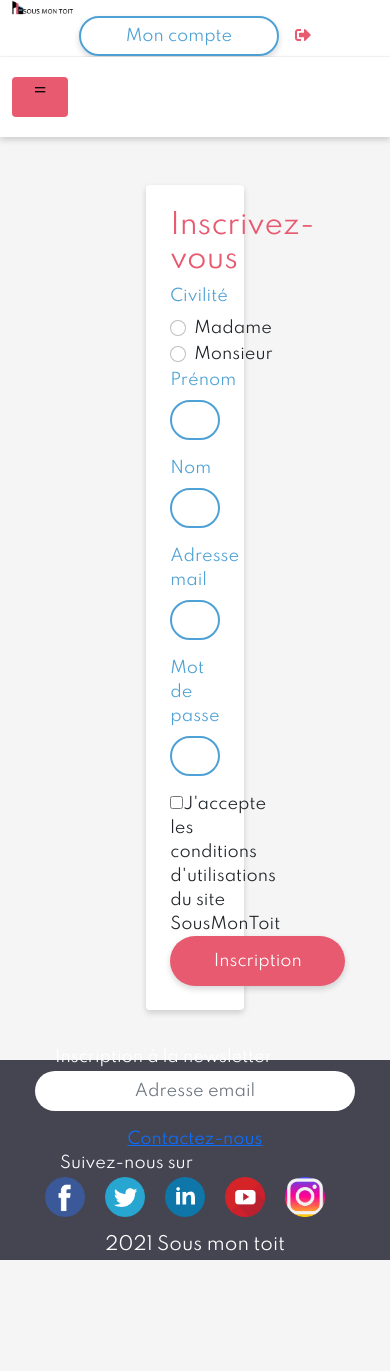
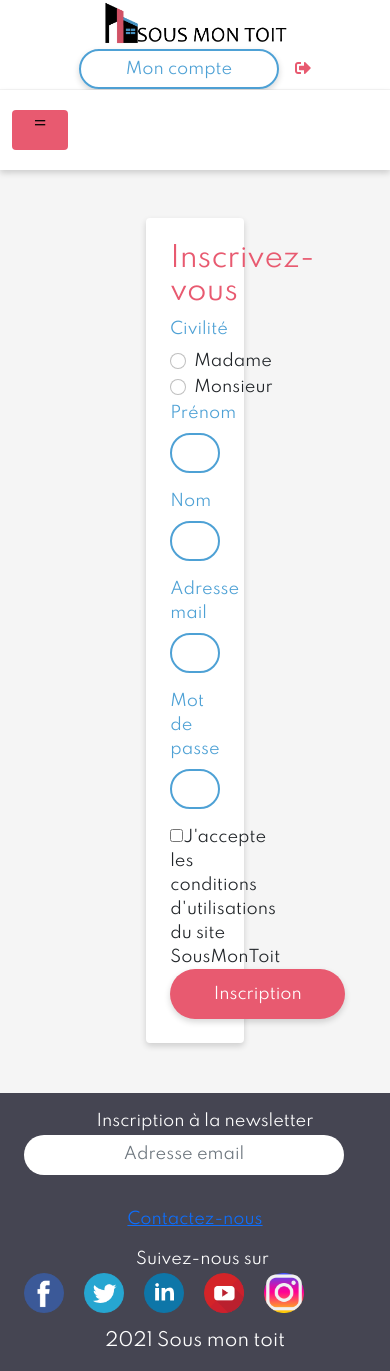
Before and after one commit to kevinmilet/sous_mon_toit-WEB, a React (Create React App) app: page /inscription in a window 390 px wide. Before the commit the page ends 1275 px from the top, so only its background shows below. Built offline with nearby package versions, Linux system fonts and the light colour scheme; no server answers.

Commit message:
responsive search/footer/estatesrnd/topBar/estattesCard

```diff
--- a/src/components/Estate/EstateCard.jsx
+++ b/src/components/Estate/EstateCard.jsx
@@ -11,8 +11,8 @@ import defaultCover from '../../assets/img/estate_default.jpg';
 import {Link} from "react-router-dom"
 
 const Card = styled.div`
-    width: 18em;
-    height: 375px;
+    // width: 18em;
+    // height: 375px;
 `
 
 const CardBody = styled.p`
@@ -50,9 +50,9 @@ const EstateCard = ({estateData}) => {
         loading ? <Loader/> :
 
             estateData.map((item) => {
-                return (<div className='col-sm-12 col-md-4 col-lg-4'>
-                    <Link className='text-decoration-none' to={`/detail-biens/${item.id}`} key={item.id}>
-                        <Card className="my-3 card shadow-sm text-center">
+                return (<div className='col-sm-12 col-md-4 col-lg-4 justify-content-center'>
+                    <Link className='text-decoration-none ' to={`/detail-biens/${item.id}`} key={item.id}>
+                        <Card className="my-3 col-sm-8 m-auto card shadow-sm text-center">
                             <img src={estateCover} alt="" className="card-img-top img-fluid" height="200px"/>
                             <CardBody>
                                 <div className="card-body">
--- a/src/components/Estate/EstatesRnd.jsx
+++ b/src/components/Estate/EstatesRnd.jsx
@@ -7,7 +7,7 @@ import EstateCard from "./EstateCard";
 import {Context} from "../../utils/context/Context";
 
 const CardContainer = styled.div`
-    margin: 25px
+    margin: 50px
 `
 
 const EstatesRnd = () => {
@@ -29,9 +29,9 @@ const EstatesRnd = () => {
 
         loading ? <Loader/> :
 
-            <CardContainer className="d-flex flex-row flex-md-row justify-content-evenly">
-                <div className="row">
-                    <EstateCard estateData={estateData}/>
+            <CardContainer className="d-flex flex-row justify-content-evenly">
+                <div className="row ">
+                    <EstateCard  estateData={estateData}/>
                 </div>
             </CardContainer>
     );
--- a/src/components/Footer/Footer.jsx
+++ b/src/components/Footer/Footer.jsx
@@ -8,7 +8,7 @@ const FooterContainer = styled.footer`
     display: flex;
     margin-top: 50px;
     width: 100%;
-    height: 200px;
+    // height: 200px;
     flex-direction: column;
     justify-content: center;
     background-color: ${colors.primary};
@@ -17,7 +17,7 @@ const RowFooter = styled.div`
     margin: 0 auto;
 `
 const SocialsCol = styled.div`
-    margin: 0 auto;
+    // margin: 0 auto;
 `
 const Copyright = styled.p`
     color: ${colors.backgroundPrimary};
@@ -31,16 +31,16 @@ const Footer = () => {
         <FooterContainer className="bottom-0">
             <div className="container-fluid ">
                 <RowFooter className="row">
-                    <div className="col-12 col-md-4 d-flex justify-content-center">
+                    <div className="col-12 col-md-4 d-md-flex mt-3 text-center justify-content-center">
                         <NewsLetter/>
 
                     </div>
-                    <div className="col-12 col-md-4 d-flex justify-content-center">
+                    <div className="col-12 col-md-4 d-md-flex mt-3 text-center justify-content-center">
                         <a href="/contact">Contactez-nous</a>
                     </div>
 
-                    <SocialsCol className="col-12 col-md-4 d-flex justify-content-center">
-                        <Socials className="socials"/>
+                    <SocialsCol className="col-12 col-md-4  d-md-flex mt-3 text-center justify-content-center">
+                        <Socials className="socials mx-auto "/>
                     </SocialsCol>
                     <Copyright>2021 Sous mon toit</Copyright>
                 </RowFooter>
--- a/src/components/SearchBar/SearchBar.jsx
+++ b/src/components/SearchBar/SearchBar.jsx
@@ -183,11 +183,13 @@ const SearchBar = (props) => {
         })
     },[cityQuery, formik.values.city])
 
+
     return (
         <form className="container-fluid" onSubmit={formik.handleSubmit}>
-            <SearchContainer className="row col-10 justify-content-center">
-                <div className=" col-md-3">
+            <SearchContainer className="row col-10 col-md-11  justify-content-center">
+                <div className="col-md-5 col-lg-3">
                     <Sector type="text"
+
                             placeholder="Secteur recherché"
                             name="city"
                             id="city"
@@ -197,20 +199,20 @@ const SearchBar = (props) => {
                             // onKeyUp={setCityQuery(this.values.bind(this))}
                     />
                 </div>
-                <SelectDiv className="  col-md-3">
+                <SelectDiv className="  col-md-5 col-lg-3">
                     <Select name="id_estate_type"
                             id="id_estate_type"
-                            className="form-select text-center"
+                            className="form-select "
                             value={formik.values.id_estate_type}
                             onChange={formik.handleChange}
                             onBlur={formik.handleBlur}
                     >
-                        <Option className="text-center" value="">Type de bien</Option>
+                        <Option className="text-center " value="">Type de bien</Option>
                         {!loading && estatesTypes.map(item => (
                             <Option value={item.id} key={item.id}>{item.estate_type_name}</Option>))}
                     </Select>
                 </SelectDiv>
-                <SelectDiv className="col-12 col-md-3">
+                <SelectDiv className="col-12 col-md-5 col-lg-3">
                     <Select name="nb_rooms" id="nb_rooms" className="form-select" value={formik.values.nb_rooms} onChange={formik.handleChange} onBlur={formik.handleBlur}>
                         <Option className="text-center" value="">Nombre de pièces</Option>
                         <Option value="1">1</Option>
@@ -220,7 +222,7 @@ const SearchBar = (props) => {
                         <Option value="5">5+</Option>
                     </Select>
                 </SelectDiv>
-                <div className="col-12 col-md-3">
+                <div className="col-12 col-md-5 col-lg-3">
                     <Budget type="text"
                             placeholder="Budget max."
                             name="price"
--- a/src/components/Topbar/Topbar.jsx
+++ b/src/components/Topbar/Topbar.jsx
@@ -54,9 +54,11 @@ const Logout = styled.a`
 
 const Topbar = () => {
 
+
+
     const largeur = window.innerWidth;
     if(largeur <= 375){
-        var sourceLogo =   logoMobile ;
+        sourceLogo = logoMobile
     }else{
          var sourceLogo =   logo ;
     }
@@ -69,8 +71,9 @@ const Topbar = () => {
             return sourceLogo = logo ;
         }
     }
-     window.addEventListener('resize',reportWindowSize );
+    window.onresize = window.addEventListener('resize',reportWindowSize );
 
+console.log(sourceLogo);
     const API_URL = useContext(Context).apiUrl;
     const [tokenIsValid, setTokenIsValid] = useState(true);
     axios.defaults.headers.common = {'Authorization': `Bearer ${localStorage["token"]}`}
@@ -78,6 +81,7 @@ const Topbar = () => {
     // Test de la validité du token
     useEffect(() => {
         axios.interceptors.response.use(function (response) {
+
             return response
         }, function (error) {
             if (error.response) {
@@ -105,19 +109,19 @@ const Topbar = () => {
     return (
         <Container className="container-fluid">
             <RowHeader className="row rowHeader">
-                <Link to="/" className="col-12  d-flex">
-                    <Logo  src={sourceLogo} className="logo col-2" alt="Logo Sous Mon Toit"/>
+                <Link to="/" className="col-12 col-md-7 text-center text-md-start">
+                    <Logo  src={sourceLogo} className="logo col-6" alt="Logo Sous Mon Toit"/>
                 </Link>
-                <LinkCol className="col-sm-12 col-md-6 linkCol d-flex justify-content-center">
+                <LinkCol className="col-12 col-md-5 linkCol  ">
                     {tokenIsValid === true ?
                         <span>
                             <ConnectLink href="/my-account" type="button"
-                                         className="connectLink">Mon compte</ConnectLink>
-                            <Logout className="fas fa-sign-out-alt ms-3"
+                                         className="connectLink ">Mon compte</ConnectLink>
+                            <Logout className="fas fa-sign-out-alt ms-3 "
                                     onClick={logout}/>
                         </span>
                         :
-                        <ConnectLink href="/connexion" type="button" className="connectLink">Se
+                        <ConnectLink href="/connexion" type="button" className="connectLink col-5 ">Se
                             connecter</ConnectLink>
                     }
                 </LinkCol>
```
